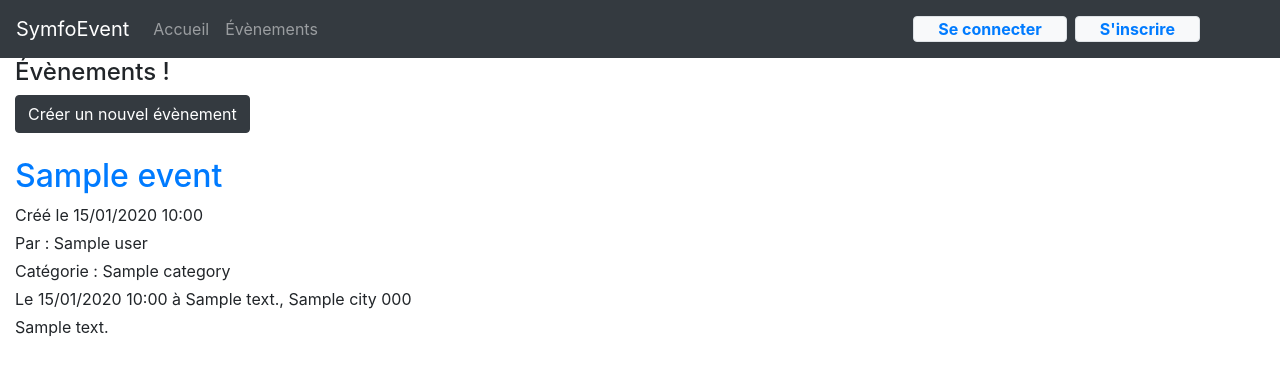
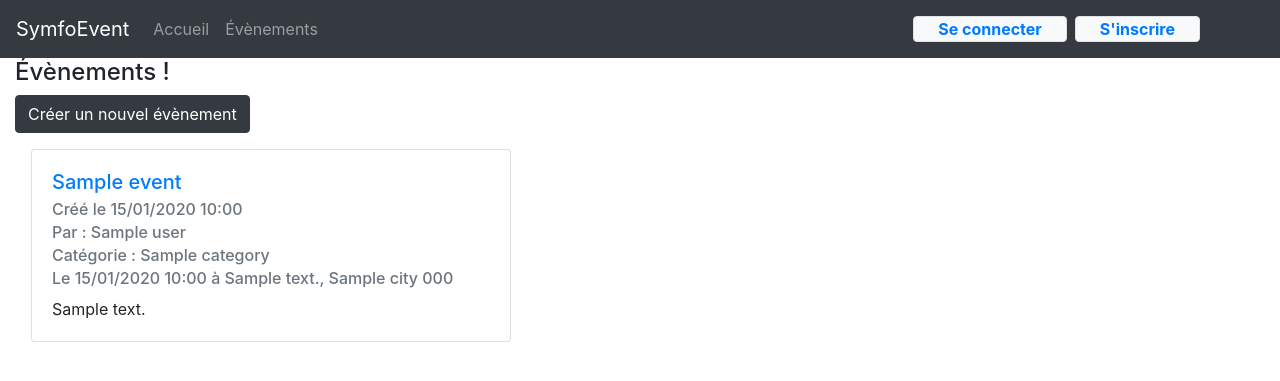
Before and after one commit to Gongagaga/symfony_s1_tp, a Symfony app: template templates/event/index.html.twig in a window 1280 px wide. Shown: the top 381 px of the page. Run offline with Twig, Linux system fonts and the light colour scheme; the template is opened without the code that fills it: most values are stand-ins (such as "Sample title", 1, 10 or a date in 2020); some libraries are stand-ins or nearby versions.

Commit message:
bootstrap card event

```diff
--- a/src/Repository/EventRepository.php
+++ b/src/Repository/EventRepository.php
@@ -32,7 +32,7 @@ class EventRepository extends ServiceEntityRepository
     {
         return $this->createQueryBuilder('e')
             ->orderBy('e.createdAt', 'DESC')
-            ->setMaxResults(5)
+            ->setMaxResults(4)
             ->getQuery()
             ->getResult();
     }
--- a/templates/event/index.html.twig
+++ b/templates/event/index.html.twig
@@ -12,23 +12,23 @@
         <a href="{{ path('app_event_create') }}" class="btn btn-dark">Créer un nouvel évènement</a>
     </nav>
 
-    <ul class="list-unstyled">
+    <div class="d-flex flex-wrap">
         {% for event in events %}
-            <li>
-                <article>
-                    <header class="pt-4">
-                        <h2>
-                            <a href="{{ path('app_event_details', {'id': event.id}) }}">{{ event.title }}</a>
-                        </h2>
+            <div class="card m-3" style="width: 30rem;">
+                <div class="card-body">
+                    <h5 class="card-title">
+                        <a href="{{ path('app_event_details', {'id': event.id}) }}">{{ event.title }}</a>
+                    </h5>
+                    <h6 class="card-subtitle mb-2 text-muted">
                         <p class="mb-1">Créé le {{ event.createdAt|date('d/m/Y H:i') }}</p>
                         <p class="mb-1">Par : {{ event.user.name }}</p>
                         <p class="mb-1">Catégorie : {{ event.category.name }}</p>
-                    </header>
-                    <p class="mb-1">Le {{ event.startAt|date('d/m/Y H:i') }} à {{ event.address }}, {{ event.city }} {{ event.postalCode }}</p>
-                    {{ event.description }}
-                </article>
-            </li>
+                        <p class="mb-1">Le {{ event.startAt|date('d/m/Y H:i') }} à {{ event.address }}, {{ event.city }} {{ event.postalCode }}</p>
+                    </h6>
+                    <p class="card-text">{{ event.description }}</p>
+                </div>
+            </div>
         {% endfor %}
-    </ul>
+    </div>
 
 {% endblock %}
```
Also changed, not shown: templates/home/index.html.twig (+12 -11 lines).
